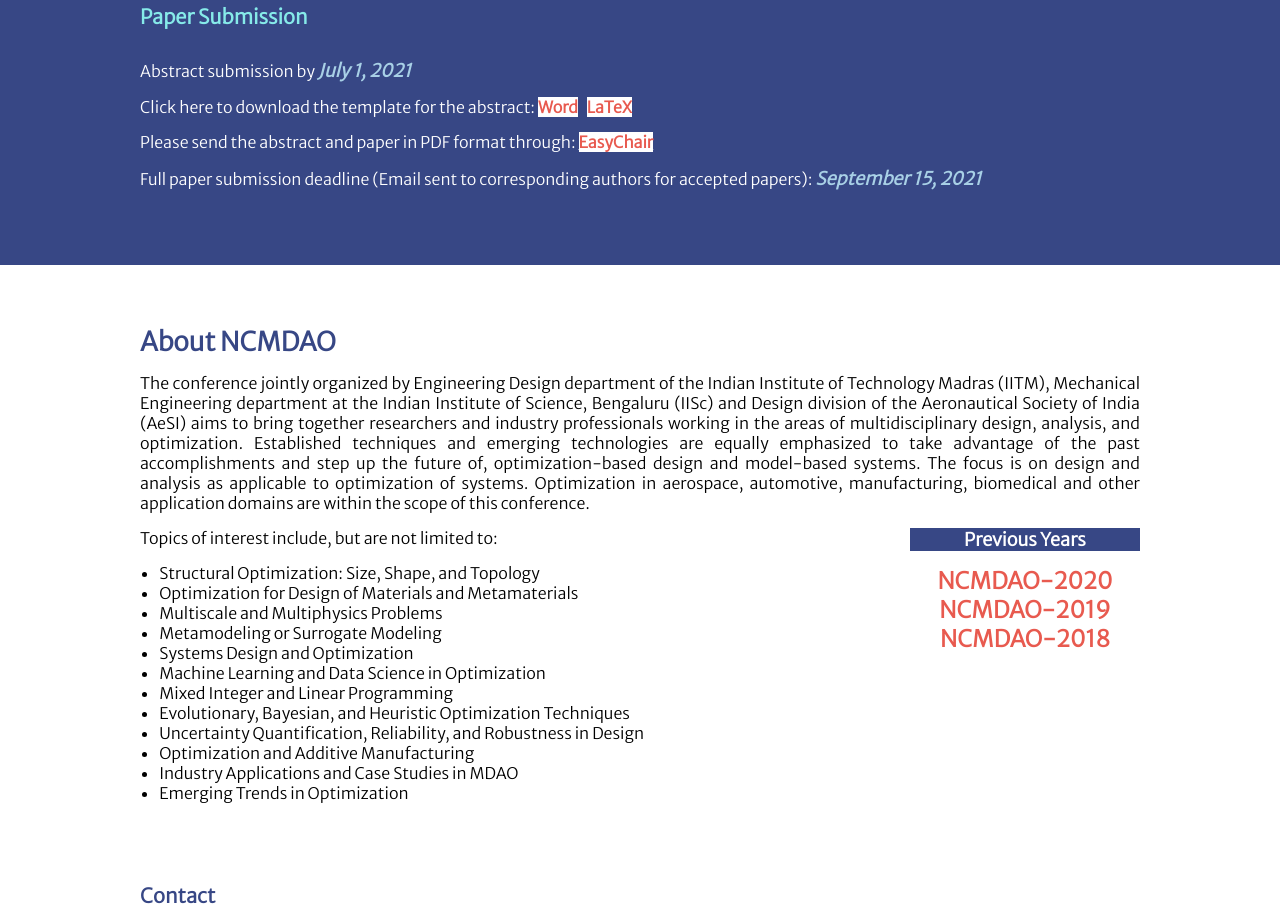
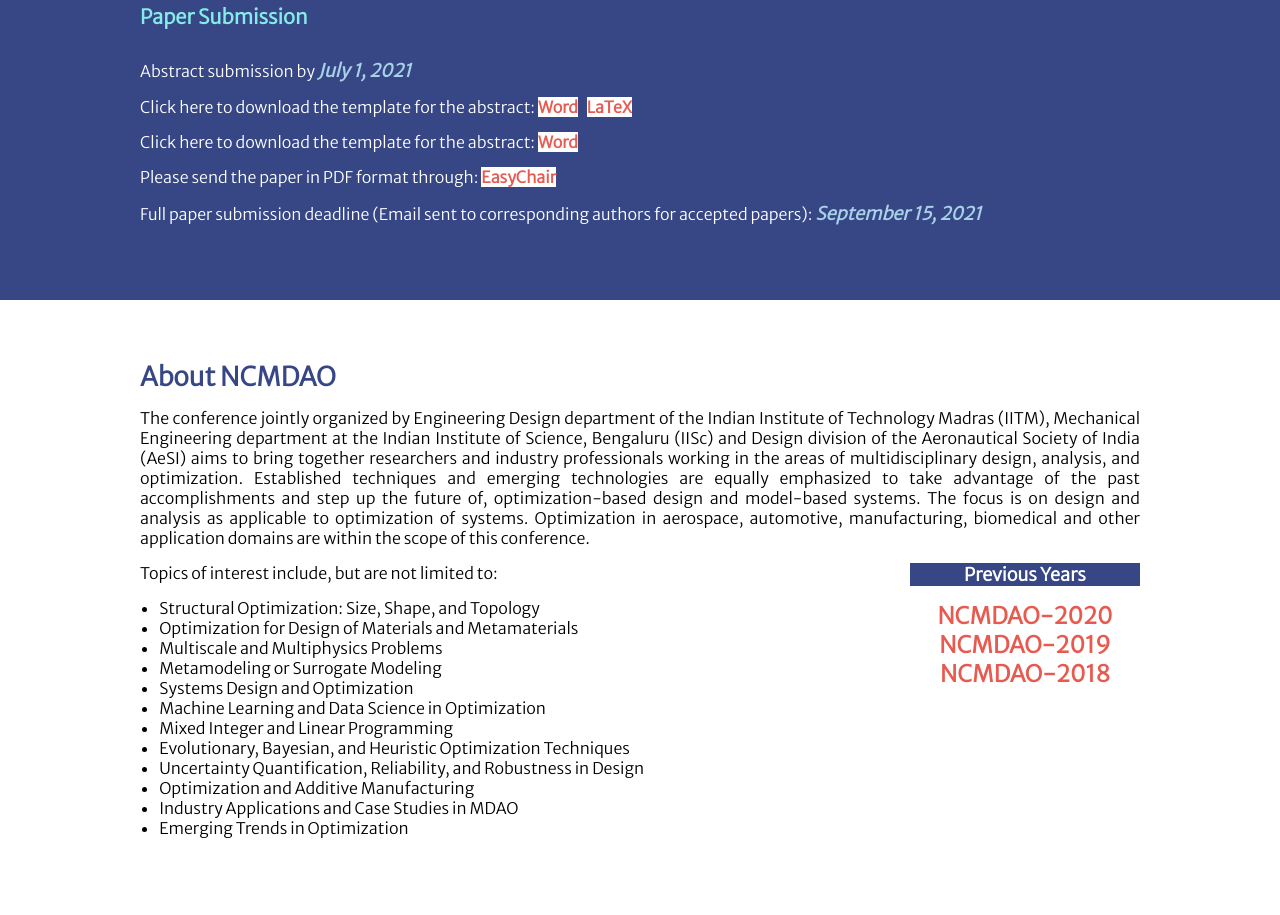
Before and after one commit to ncmdao/webpage, a plain HTML site: page index.html in a window 1280 px wide. Shown: the part 2380-3295 px from the top of the page. Drawn offline with Linux system fonts and the light colour scheme.

Commit message:
Update index.html

```diff
--- a/index.html
+++ b/index.html
@@ -266,7 +266,11 @@
 						<b style="color:#e85a4f">LaTeX</b></a>
 						</a>
 						</p>
-						<p> Please send the abstract and paper in PDF format through: <ins> <a style=" background-color:#ffffff;" href = "https://easychair.org/cfp/ncmdao-2021"> <b style="color:#e85a4f"> EasyChair </b> </a></ins></p>
+						<p>Click here to download the template for the abstract:
+						<a class="btn btn-primary btn-sm" style="background-color:#ffffff" href="docs2021/NCMDAO2021_Paper_Word_template.doc" role="button">
+						<b style="color:#e85a4f">Word</b></a>
+						</p>
+						<p> Please send the paper in PDF format through: <ins> <a style=" background-color:#ffffff;" href = "https://easychair.org/cfp/ncmdao-2021"> <b style="color:#e85a4f"> EasyChair </b> </a></ins></p>
 						<p> Full paper submission deadline (Email sent to corresponding authors for accepted papers): <b style = "color:#a8d0e6; font-size:18px"><i> September 15, 2021</i></b /style></p><br>
 						</div>
 						</div>
```
